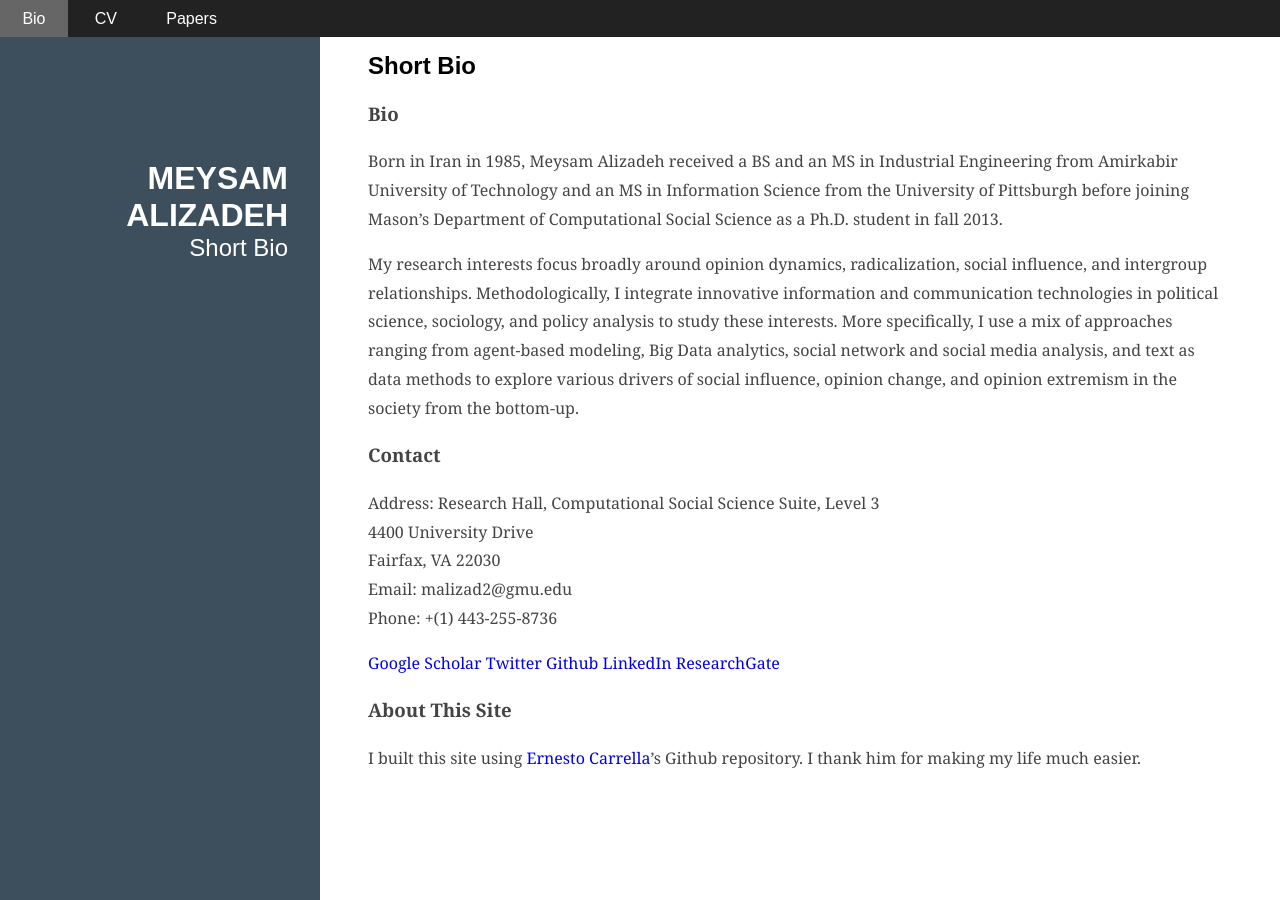
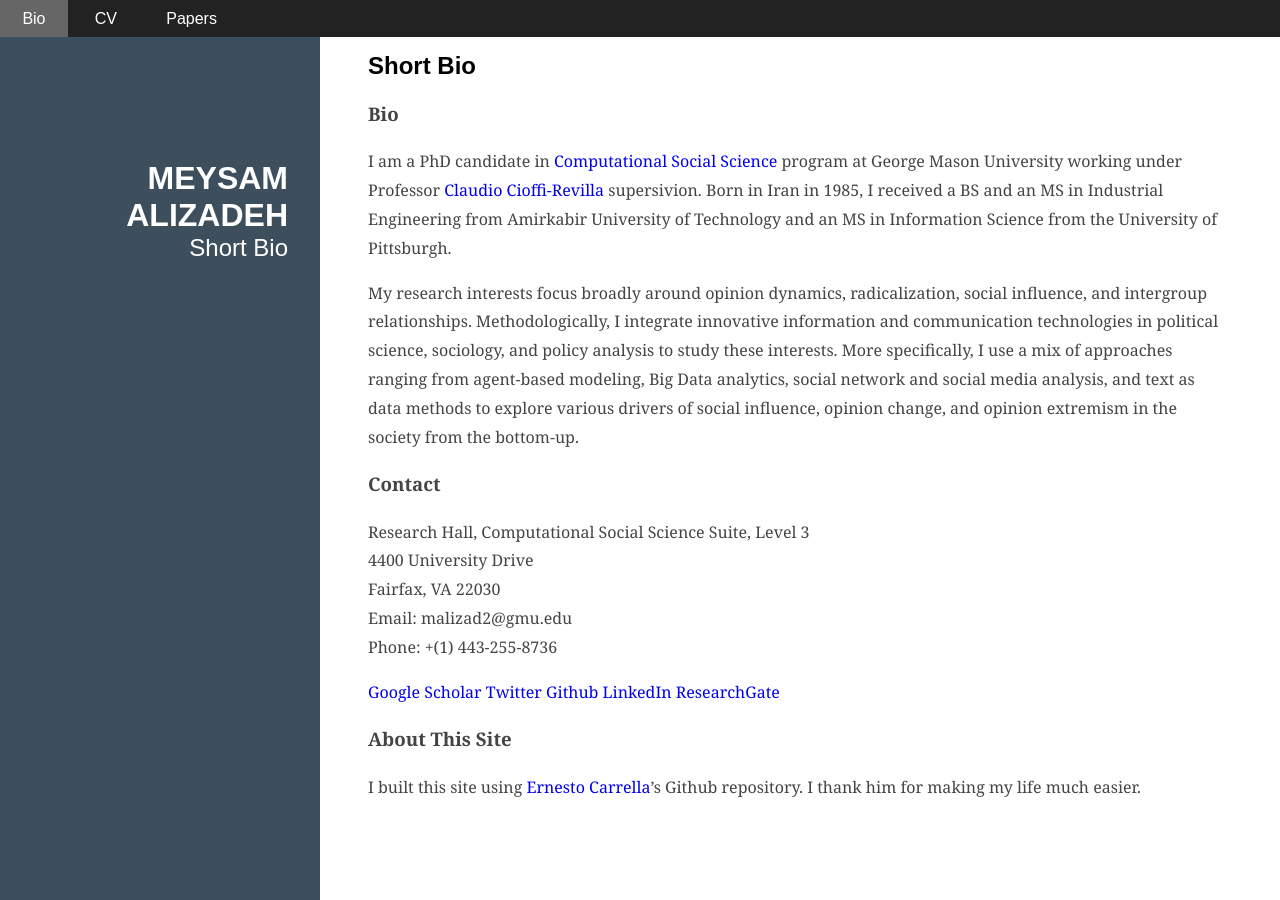
Before and after one commit to malizad/malizad.github.io, a Jekyll site: the page built from index.md, in a window 1280 px wide. Built offline with Jekyll 4.4.1, drawn with Linux system fonts in a browser that asks for light colours.

Commit message:
Update index.md

```diff
--- a/index.md
+++ b/index.md
@@ -5,12 +5,12 @@ title: Short Bio
 
 ### Bio
 
-Born in Iran in 1985, Meysam Alizadeh received a BS and an MS in Industrial Engineering from Amirkabir University of Technology and an MS in Information Science from the University of Pittsburgh before joining Mason's Department of Computational Social Science as a Ph.D. student in fall 2013.
+I am a PhD candidate in [Computational Social Science](http://css.gmu.edu/) program at George Mason University working under Professor [Claudio Cioffi-Revilla](http://css.gmu.edu/node/8?q=node/16) supersivion. Born in Iran in 1985, I received a BS and an MS in Industrial Engineering from Amirkabir University of Technology and an MS in Information Science from the University of Pittsburgh.
 
 My research interests focus broadly around opinion dynamics, radicalization, social influence, and intergroup relationships. Methodologically, I integrate innovative information and communication technologies in political science, sociology, and policy analysis to study these interests. More specifically, I use a mix of approaches ranging from agent-based modeling, Big Data analytics, social network and social media analysis, and text as data methods to explore various drivers of social influence, opinion change, and opinion extremism in the society from the bottom-up.
 
 ### Contact
-Address: Research Hall, Computational Social Science Suite, Level 3<br>
+Research Hall, Computational Social Science Suite, Level 3<br>
 4400 University Drive<br>
 Fairfax, VA 22030<br>
 Email: malizad2@gmu.edu<br>
```
